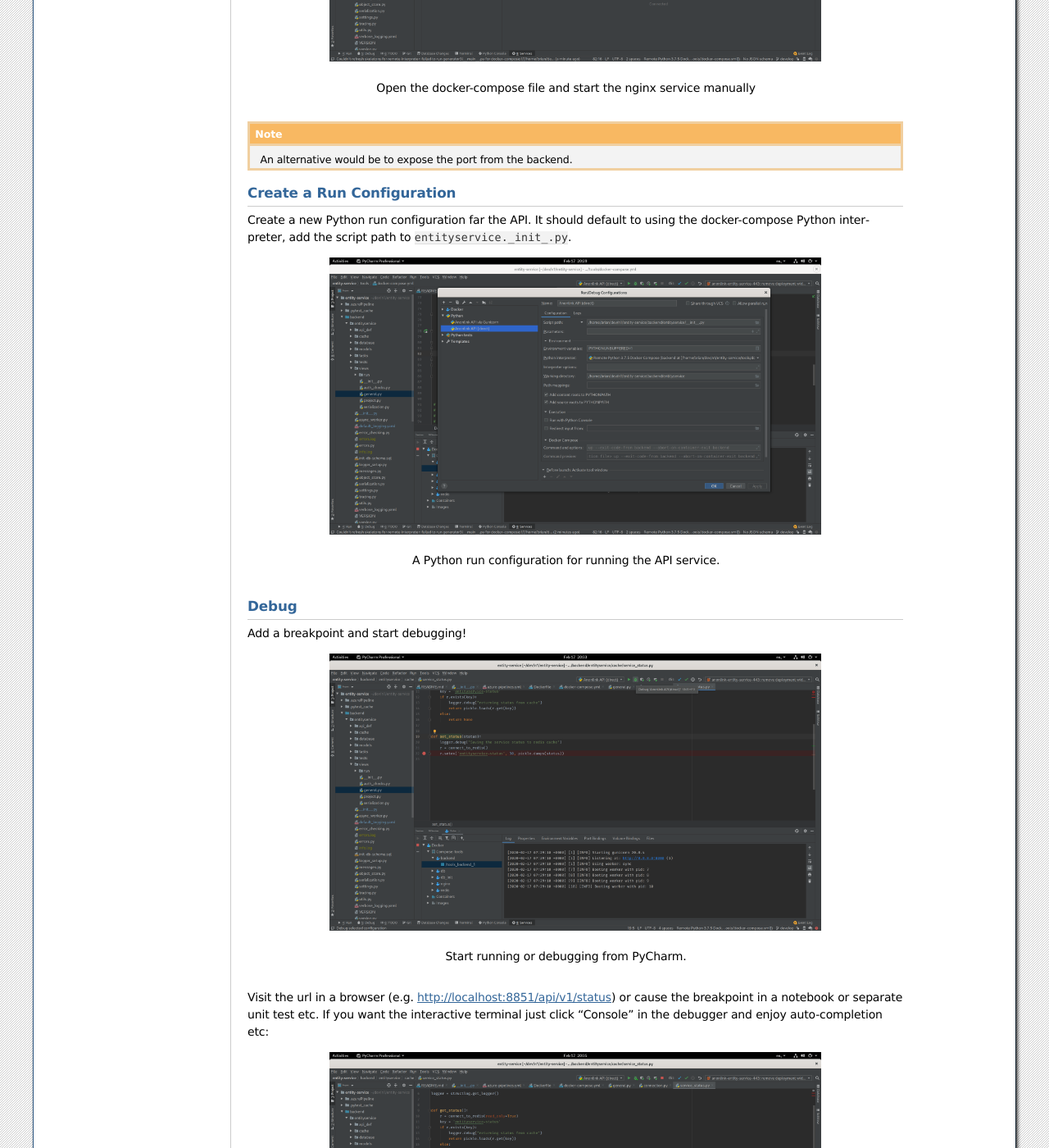
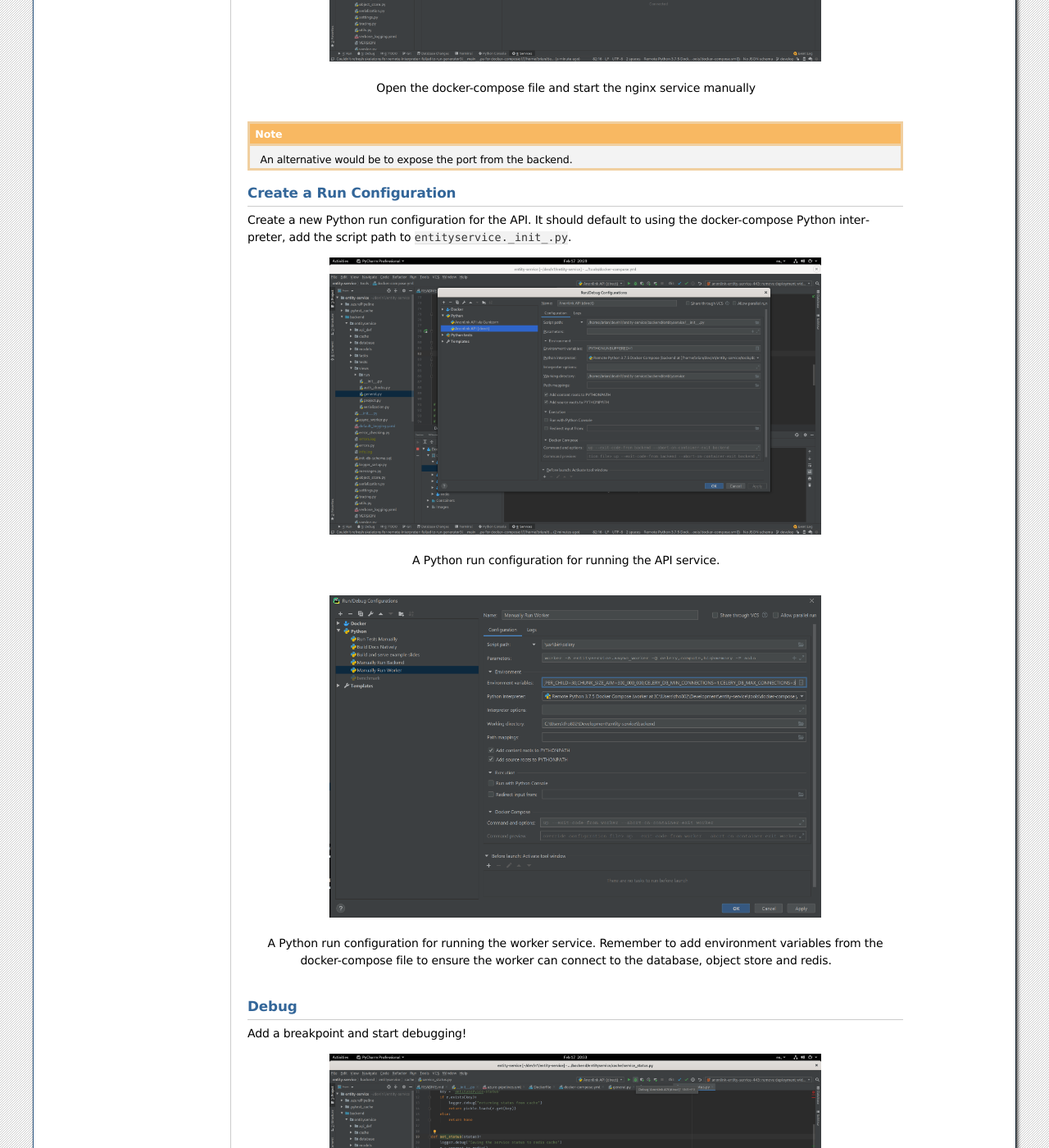
Before and after one commit to data61/anonlink-entity-service, a Sphinx documentation site: the page built from docs/debugging.rst, in a window 1280 px wide and 1400 px high, scrolled down 2041 px. Shown: the whole window at 82% size. Built offline with Sphinx 7.4.7, drawn with Linux system fonts in a browser that asks for light colours; formulas are drawn with MathJax 3.

Commit message:
Debugging documentation: Add example run configuration for debugging celery worker

```diff
--- a/docs/debugging.rst
+++ b/docs/debugging.rst
@@ -69,7 +69,7 @@ in-front of the backend api we manually start nginx.
 Create a Run Configuration
 ~~~~~~~~~~~~~~~~~~~~~~~~~~
 
-Create a new Python run configuration far the API. It should default to using the
+Create a new Python run configuration for the API. It should default to using the
 docker-compose Python interpreter, add the script path to
 ``entityservice._init_.py``.
 
@@ -79,6 +79,15 @@ docker-compose Python interpreter, add the script path to
    :align: center
 
    A Python run configuration for running the API service.
+
+
+.. figure:: _static/debugging/8.png
+   :alt: Run Configuration for Celery Worker
+   :width: 600 px
+   :align: center
+
+   A Python run configuration for running the worker service. Remember to add environment variables from the docker-compose
+   file to ensure the worker can connect to the database, object store and redis.
 
 
 Debug
```
Also changed, not shown: docs/_static/debugging/8.png (added).
